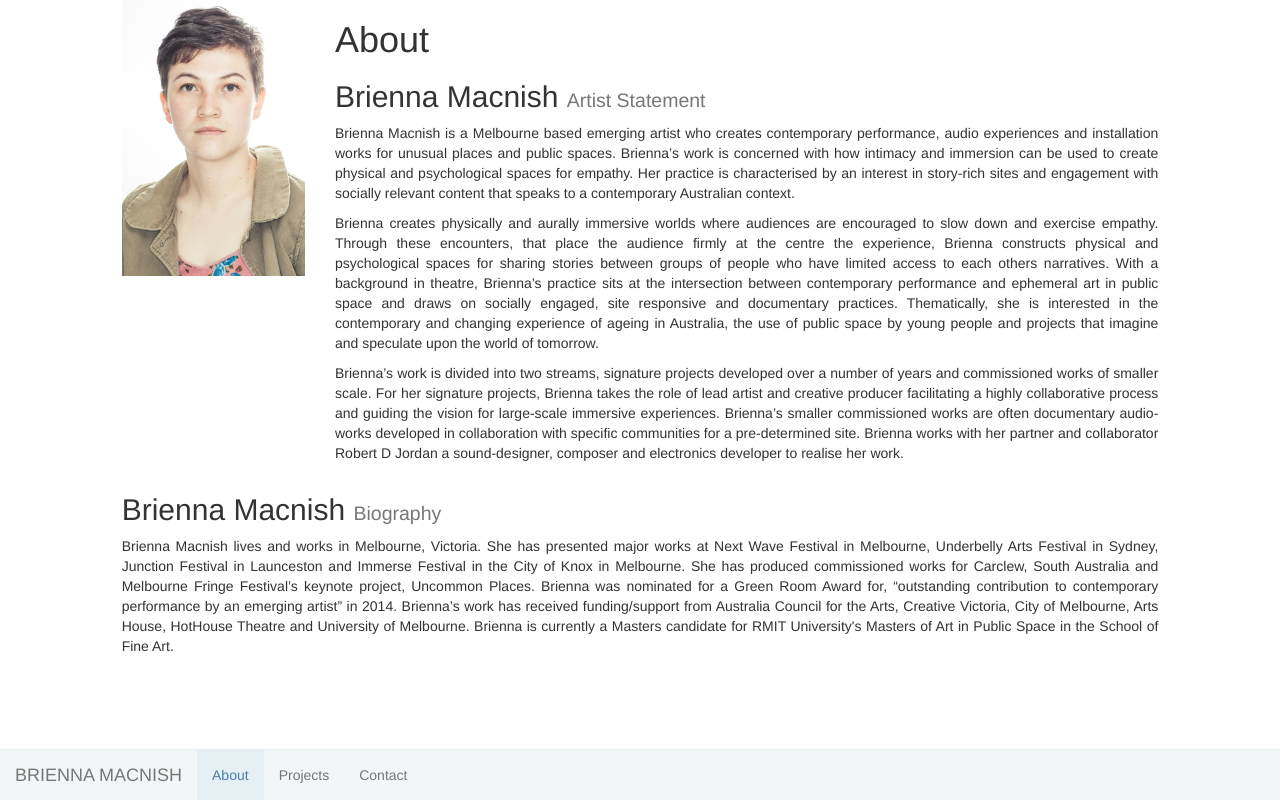
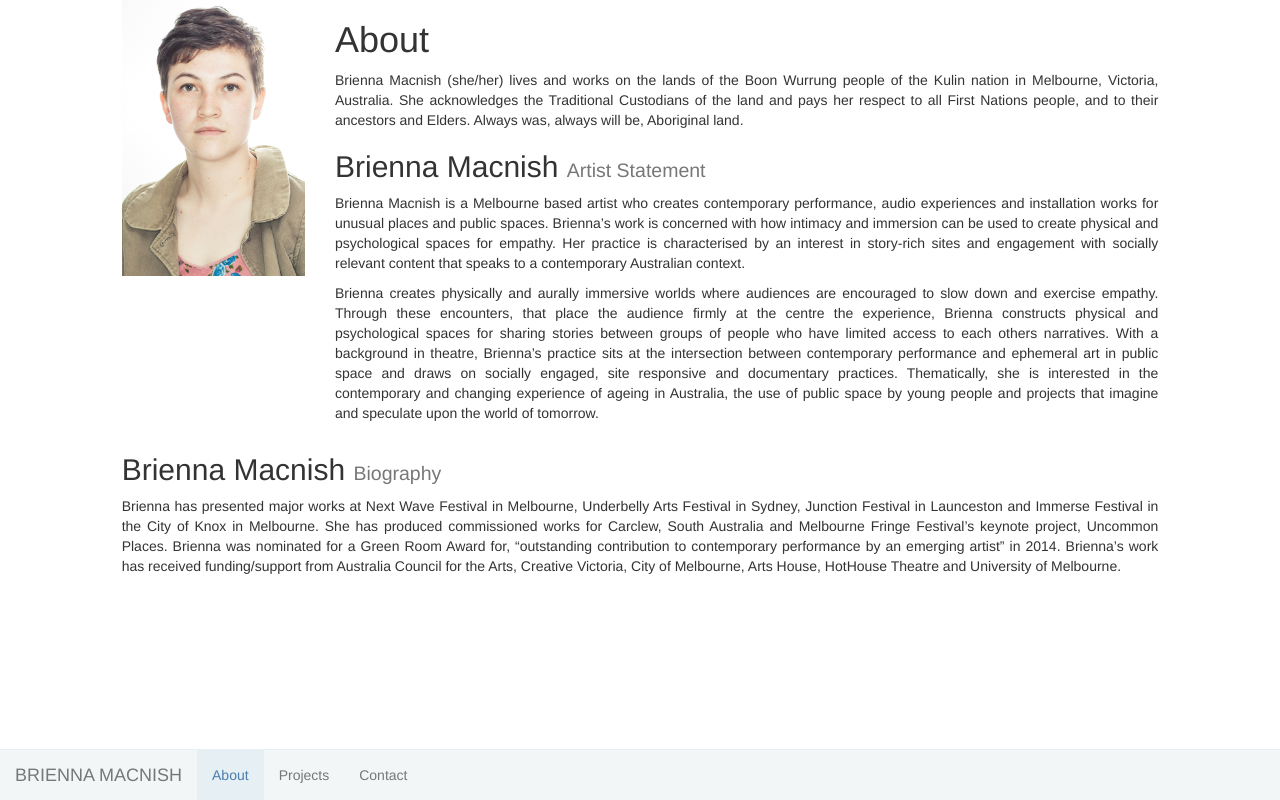
Before and after one commit to bmacnish/static_website_template, a plain HTML site: page src/About.html in a window 1280 px wide. Drawn offline with Linux system fonts and the light colour scheme.

Commit message:
Update about to mid-2020

```diff
--- a/src/About.html
+++ b/src/About.html
@@ -40,17 +40,20 @@
    </div>
 <div class="text-justify col-sm-7 col-md-8 col-sm-push-1">
 <h1>About</h1>
+
+<p>Brienna Macnish (she/her) lives and works on the lands of the Boon Wurrung people of the Kulin nation in Melbourne,
+  Victoria, Australia. She acknowledges the Traditional Custodians of the land and pays her respect to all First Nations
+  people, and to their ancestors and Elders. Always was, always will be, Aboriginal land.</p>
+
   <h2>Brienna Macnish <small>Artist Statement</small></h2>
-    <p>Brienna Macnish is a Melbourne based emerging artist who creates contemporary performance, audio experiences and installation works for unusual places and public spaces. Brienna’s work is concerned with how intimacy and immersion can be used to create physical and psychological spaces for empathy. Her practice is characterised by an interest in story-rich sites and engagement with socially relevant content that speaks to a contemporary Australian context.</p>
+    <p>Brienna Macnish is a Melbourne based artist who creates contemporary performance, audio experiences and installation works for unusual places and public spaces. Brienna’s work is concerned with how intimacy and immersion can be used to create physical and psychological spaces for empathy. Her practice is characterised by an interest in story-rich sites and engagement with socially relevant content that speaks to a contemporary Australian context.</p>
 
 <p>Brienna creates physically and aurally immersive worlds where audiences are encouraged to slow down and exercise empathy. Through these encounters, that place the audience firmly at the centre the experience, Brienna constructs physical and psychological spaces for sharing stories between groups of people who have limited access to each others narratives. With a background in theatre, Brienna’s practice sits at the intersection between contemporary performance and ephemeral art in public space and draws on socially engaged, site responsive and documentary practices. Thematically, she is interested in the contemporary and changing experience of ageing in Australia, the use of public space by young people and projects that imagine and speculate upon the world of tomorrow.</p>
-
-<p>Brienna’s work is divided into two streams, signature projects developed over a number of years and commissioned works of smaller scale. For her signature projects, Brienna takes the role of lead artist and creative producer facilitating a highly collaborative process and guiding the vision for large-scale immersive experiences. Brienna’s smaller commissioned works are often documentary audio-works developed in collaboration with specific communities for a pre-determined site. Brienna works with her partner and collaborator Robert D Jordan a sound-designer, composer and electronics developer to realise her work.</p>
     </div> <!--end col-->
 
     <div class="text-justify col-sm-10 col-sm-push-1">
     <h2>Brienna Macnish <small>Biography</small></h2>
-    <p>Brienna Macnish lives and works in Melbourne, Victoria. She has presented major works at Next Wave Festival in Melbourne, Underbelly Arts Festival in Sydney, Junction Festival in Launceston and Immerse Festival in the City of Knox in Melbourne. She has produced commissioned works for Carclew, South Australia and Melbourne Fringe Festival’s keynote project, Uncommon Places. Brienna was nominated for a Green Room Award for, “outstanding contribution to contemporary performance by an emerging artist” in 2014. Brienna’s work has received funding/support from Australia Council for the Arts, Creative Victoria, City of Melbourne, Arts House, HotHouse Theatre and University of Melbourne. Brienna is currently a Masters candidate for RMIT University's Masters of Art in Public Space in the School of Fine Art.</p>
+      <p>Brienna has presented major works at Next Wave Festival in Melbourne, Underbelly Arts Festival in Sydney, Junction Festival in Launceston and Immerse Festival in the City of Knox in Melbourne. She has produced commissioned works for Carclew, South Australia and Melbourne Fringe Festival’s keynote project, Uncommon Places. Brienna was nominated for a Green Room Award for, “outstanding contribution to contemporary performance by an emerging artist” in 2014. Brienna’s work has received funding/support from Australia Council for the Arts, Creative Victoria, City of Melbourne, Arts House, HotHouse Theatre and University of Melbourne.</p>
 	</div>
     </div>
     </div>
```
